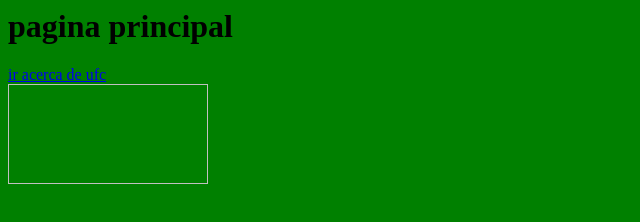
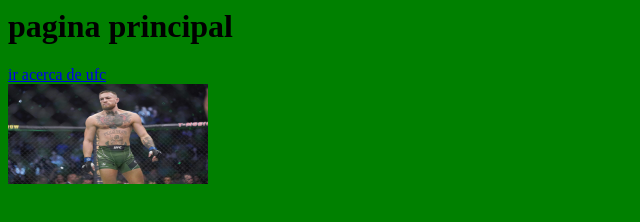
Before and after one commit to Rafae32/github.io, a plain HTML site: page index.html in a window 1280 px wide. Shown: the whole page, without its empty margins (0-640 px from the left). Drawn offline with Linux system fonts and the light colour scheme.

Commit message:
Update index.html

```diff
--- a/index.html
+++ b/index.html
@@ -7,7 +7,7 @@
     <h1>pagina principal</h1>
     <a href="paginas/acer_de_ufc.html">ir acerca de ufc</a>
     <br>
-<img src"img/descarga.jfif" width="200" height="100">
+<img src="img/descarga.jfif" width="200" height="100">
 
 
   </body>
```
